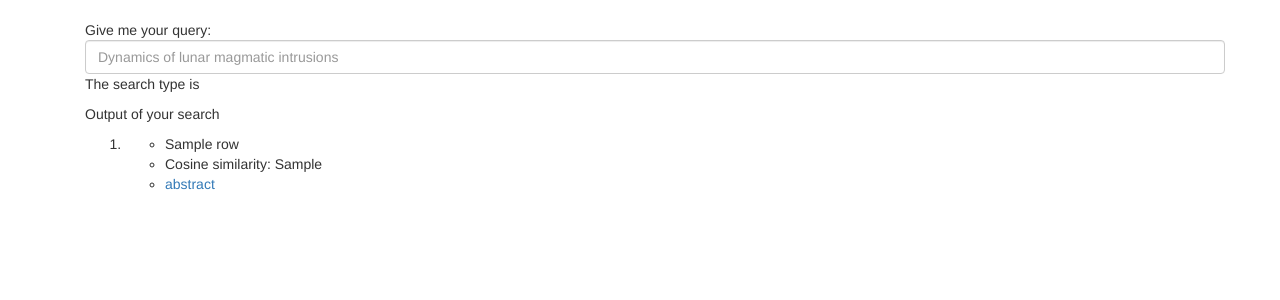
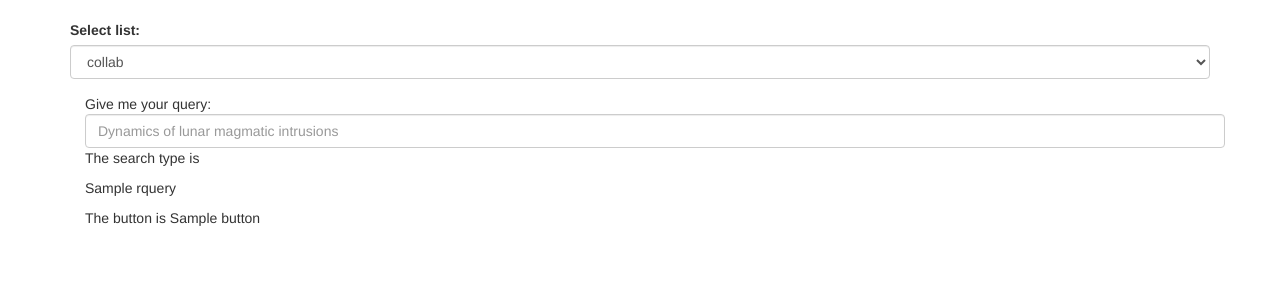
Before and after one commit to cthorey/geocolab, a Flask app: template webapp/templates/search.html in a window 1280 px wide. Shown: the part 51-351 px from the top of the page. Run offline with Flask 2, Linux system fonts and the light colour scheme; the template is opened without the code that fills it: most values are stand-ins (such as "Sample title", 1, 10 or a date in 2020); parts of the project's set-up code (start-up, migrations or seed data) failed here and were passed over; some libraries are stand-ins or nearby versions.

Commit message:
update app
Former-commit-id: 730889f16791fd9e669816ab274fe00a621ffc91

```diff
--- a/webapp/templates/layout.html
+++ b/webapp/templates/layout.html
@@ -16,6 +16,7 @@
         <!-- navbar -->
         <div class="navbar-wrapper">
             <div class="container">
+
 
                 <nav class="navbar navbar-inverse navbar-static-top">
                     <div class="container">
@@ -46,7 +47,5 @@
             {% block content %}
             {% endblock %}
         </div>
-
-    <script type="text/javascript" src=href="{{url_for('static',filename='js/bootstrap.min.js') }}"></script>
     </body>
 </html>
--- a/webapp/templates/search.html
+++ b/webapp/templates/search.html
@@ -1,28 +1,34 @@
 {% extends "layout.html" %}
 {% block content %}
+
+<div class="form-group">
+    <label for="sel1">Select list:</label>
+    <select class="form-control" id="sel1">
+        <option>collab</option>
+        <option>Schedule</option>
+        <option>Map</option>
+    </select>
+</div>
+
 <div class="container">
-      <form>
+    <form>
         Give me your query:<br>
         <input class="form-control form-control-lg"
                type="text"
                placeholder="Dynamics of lunar magmatic intrusions"
                name="query"></input>
-      </form>
+    </form>
 </div>
 
 <div class="container">
-  <p> The search type is {{ search_type }}</p>
-  <p> Output of your search </p>
-  <ol class="recomlists">
-    {% for i,row in rquery.iterrows(): %}
-    <li>
-      <ul class="specificrecom">
-        <li>{{ row['title']}} </li>
-        <li>Cosine similarity: {{ row['CosineSimilarity']}} </li>
-        <li> <a href={{row['link']}}> abstract </a></li>
-      </ul>
-    </li>
-    {% endfor %}
-  </ol>
+    <p> The search type is</p>
+    <p>{{ rquery }} </p>
+    <p> The button is {{button}}</p>
+</div>
+
+
+<div class="container">
+    {% block search_content %}
+    {% endblock %}
 </div>
 {% endblock %}
```
Also changed, not shown: webapp/routes.py (+9 -6 lines), webapp/templates/collab_button.html (added, +21 -0 lines), webapp/templates/home.html (+5 -5 lines). Lines whose indentation alone changed are shown as unchanged.
